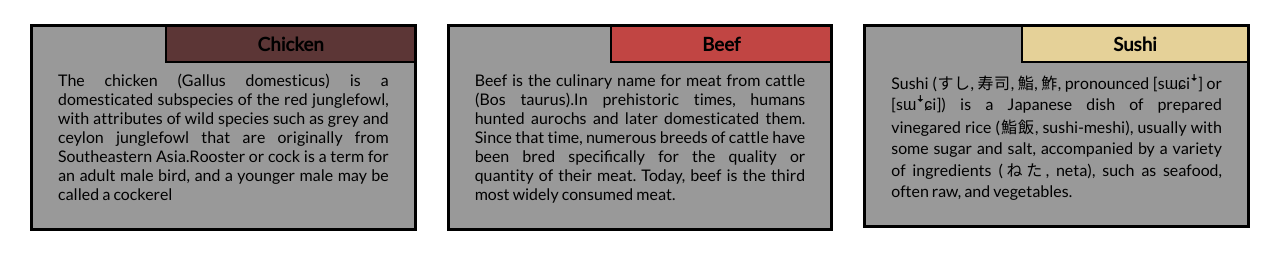
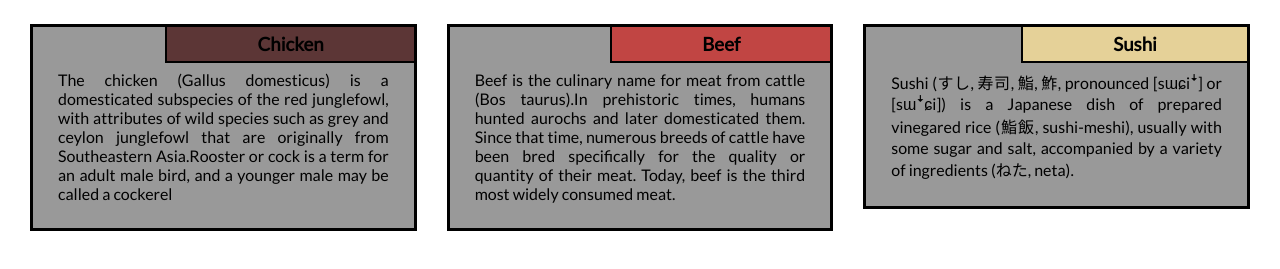
Before and after one commit to ampfr/ampfr.github.io, a plain HTML site: page online course/Assignment2.html in a window 1280 px wide. Shown: the part 135-404 px from the top of the page. Drawn offline with Linux system fonts and the light colour scheme.

Commit message:
Assignment 2

```diff
--- a/online course/Assignment2.html
+++ b/online course/Assignment2.html
@@ -38,7 +38,7 @@
         <h3>Sushi</h3>
       </div>
       <p>
-        Sushi (すし, 寿司, 鮨, 鮓, pronounced [sɯɕiꜜ] or [sɯꜜɕi]) is a Japanese dish of prepared vinegared rice (鮨飯, sushi-meshi), usually with some sugar and salt, accompanied by a variety of ingredients (ねた, neta), such as seafood, often raw, and vegetables.
+        Sushi (すし, 寿司, 鮨, 鮓, pronounced [sɯɕiꜜ] or [sɯꜜɕi]) is a Japanese dish of prepared vinegared rice (鮨飯, sushi-meshi), usually with some sugar and salt, accompanied by a variety of ingredients (ねた, neta).
       </p>
     </div>
   </div>
```
